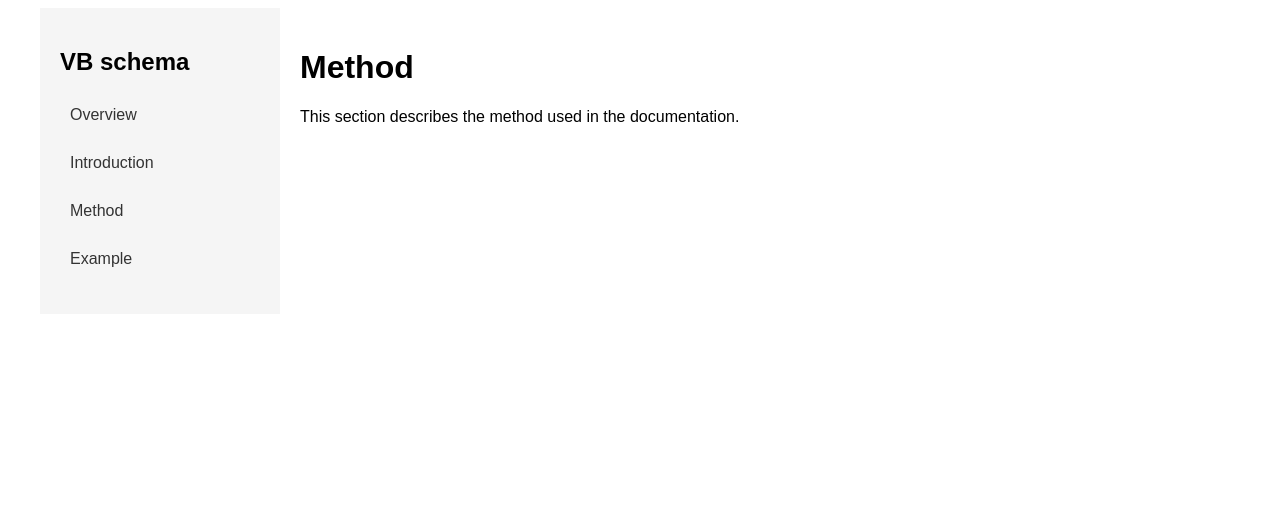
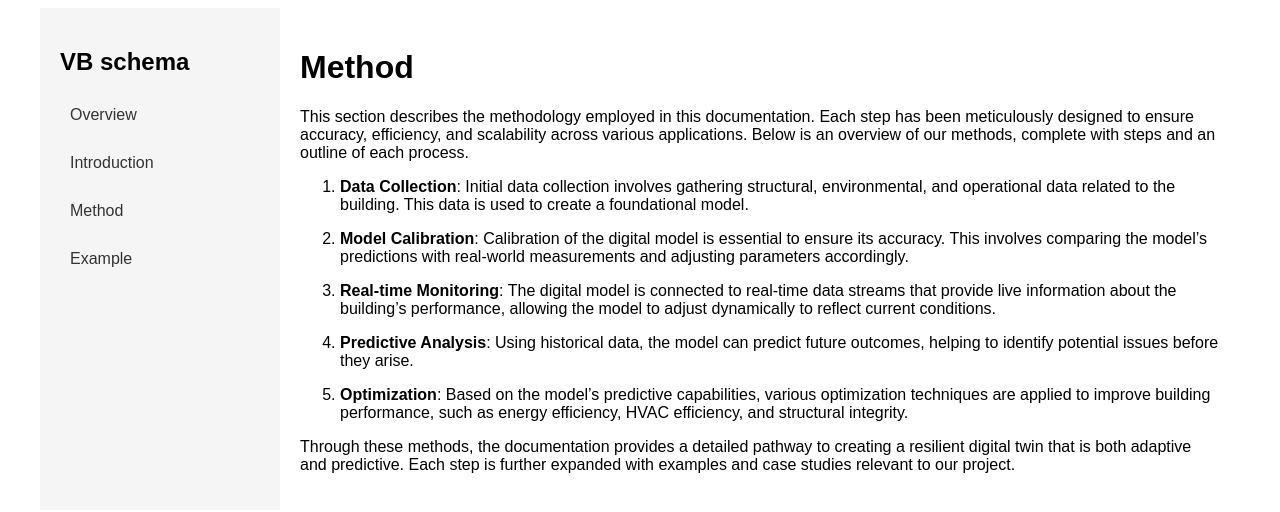
Before and after one commit to SKKU-BIST/SKLU-BIST.github.io, a Jekyll site: the page built from method.md, in a window 1280 px wide. Shown: the top 512 px of the page. Built offline with Jekyll 4.4.1, drawn with Linux system fonts in a browser that asks for light colours.

Commit message:
Update method.md

```diff
--- a/method.md
+++ b/method.md
@@ -3,4 +3,16 @@ layout: default
 title: Method
 ---
 
-This section describes the method used in the documentation.
+This section describes the methodology employed in this documentation. Each step has been meticulously designed to ensure accuracy, efficiency, and scalability across various applications. Below is an overview of our methods, complete with steps and an outline of each process.
+
+1. **Data Collection**: Initial data collection involves gathering structural, environmental, and operational data related to the building. This data is used to create a foundational model.
+
+2. **Model Calibration**: Calibration of the digital model is essential to ensure its accuracy. This involves comparing the model's predictions with real-world measurements and adjusting parameters accordingly.
+
+3. **Real-time Monitoring**: The digital model is connected to real-time data streams that provide live information about the building's performance, allowing the model to adjust dynamically to reflect current conditions.
+
+4. **Predictive Analysis**: Using historical data, the model can predict future outcomes, helping to identify potential issues before they arise.
+
+5. **Optimization**: Based on the model's predictive capabilities, various optimization techniques are applied to improve building performance, such as energy efficiency, HVAC efficiency, and structural integrity.
+
+Through these methods, the documentation provides a detailed pathway to creating a resilient digital twin that is both adaptive and predictive. Each step is further expanded with examples and case studies relevant to our project.
```
